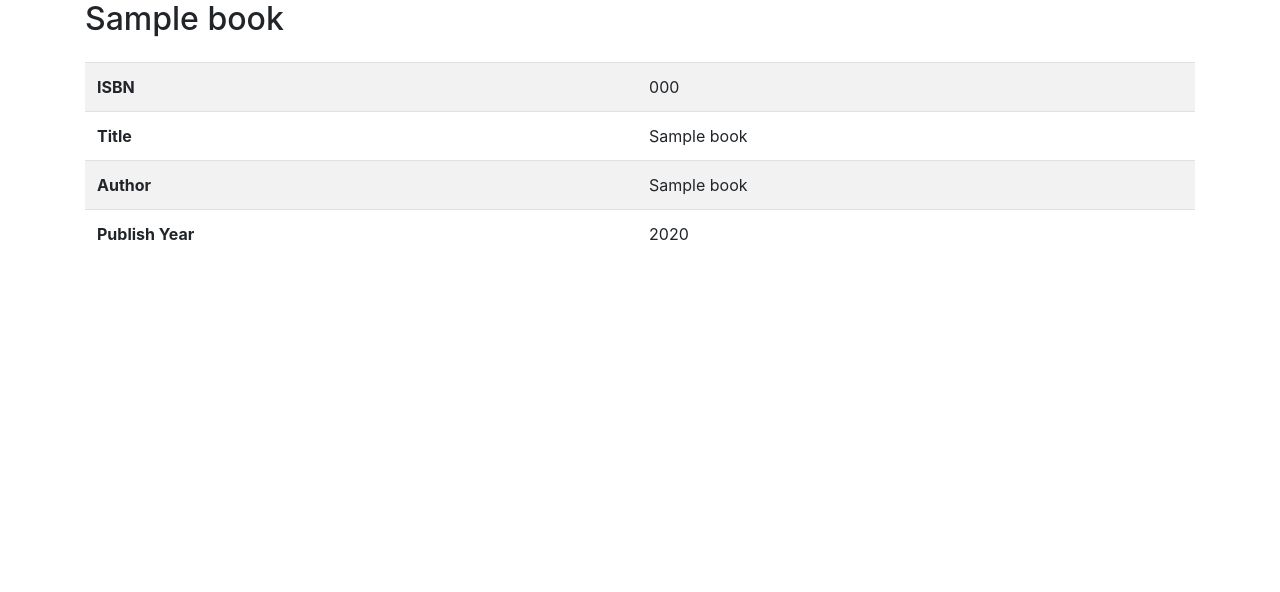
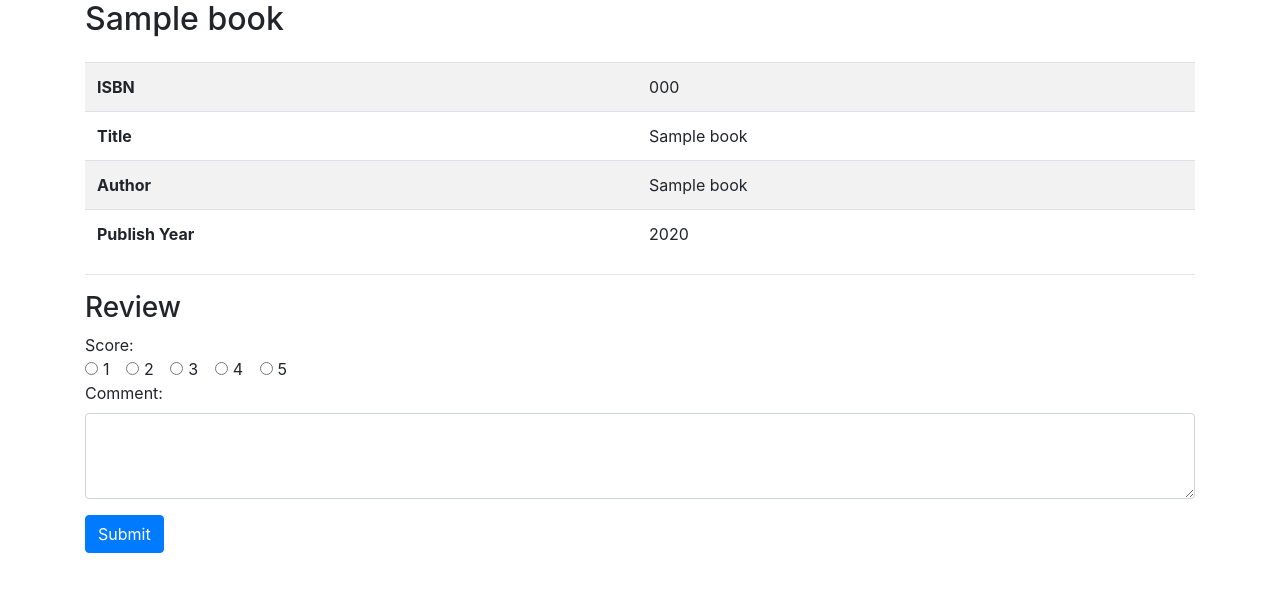
Before and after one commit to kyokawasaki/book-review, a Flask app: template templates/book.html in a window 1280 px wide. Shown: the part 56-648 px from the top of the page. Run offline with Flask 2, Linux system fonts and the light colour scheme; the template is opened without the code that fills it: most values are stand-ins (such as "Sample title", 1, 10 or a date in 2020); some libraries are stand-ins or nearby versions.

Commit message:
Create a form to submit a book review

```diff
--- a/templates/book.html
+++ b/templates/book.html
@@ -25,4 +25,38 @@
             <td>{{ book.year }}</td>
         </tr>
     </table>
+
+    <hr class="my-3">
+
+    <h3>Review</h3>
+    <form action="books.html" method="post">
+        <legend class="col-form-label py-0">Score:</legend>
+        <div class="form-check form-check-inline">
+            <input class="form-check-input" type="radio" name="score" id="inlineRadio1" value="1">
+            <label class="form-check-label" for="inlineRadio1">1</label>
+        </div>
+        <div class="form-check form-check-inline">
+            <input class="form-check-input" type="radio" name="score" id="inlineRadio2" value="2">
+            <label class="form-check-label" for="inlineRadio2">2</label>
+        </div>
+        <div class="form-check form-check-inline">
+            <input class="form-check-input" type="radio" name="score" id="inlineRadio3" value="3">
+            <label class="form-check-label" for="inlineRadio3">3</label>
+        </div>
+        <div class="form-check form-check-inline">
+            <input class="form-check-input" type="radio" name="score" id="inlineRadio3" value="4">
+            <label class="form-check-label" for="inlineRadio3">4</label>
+        </div>
+        <div class="form-check form-check-inline">
+            <input class="form-check-input" type="radio" name="score" id="inlineRadio3" value="5">
+            <label class="form-check-label" for="inlineRadio3">5</label>
+        </div>
+
+        <div class="form-group">
+            <label for="comment">Comment:</label>
+            <textarea class="form-control" id="comment" rows="3"></textarea>
+        </div>
+
+        <button type="submit" class="btn btn-primary">Submit</button>
+    </form>
 {% endblock %}
```
